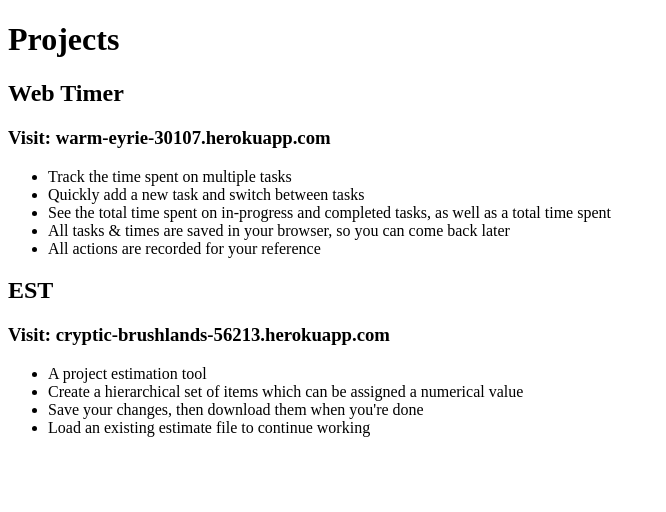
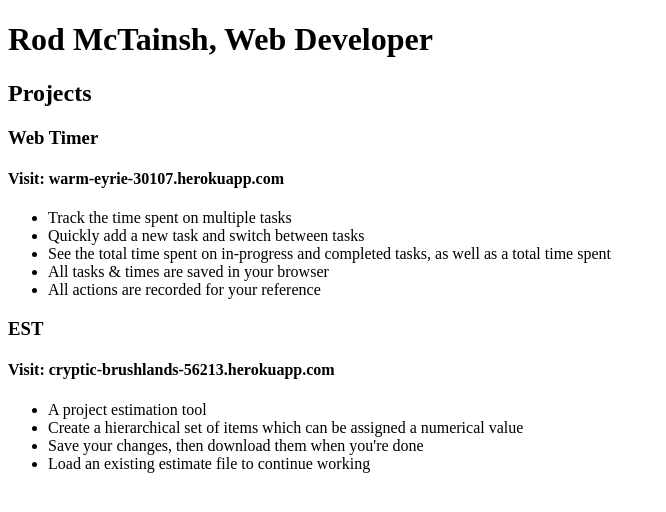
Before and after one commit to rodmctainsh/keyboard-protoype, a plain HTML site: page index.html in a window 1280 px wide. Shown: the whole page, without its empty margins (0-666 px from the left). Drawn offline with Linux system fonts and the light colour scheme.

Commit message:
Updated title and text

```diff
--- a/index.html
+++ b/index.html
@@ -1,7 +1,7 @@
 <!DOCTYPE html>
 <html lang="en-US" dir="ltr">
 <head>
-	<title>Projects</title>
+	<title>Projects | Rod McTainsh | Web Developer</title>
 	<meta name="description" content="">
 	<meta http-equiv="Content-type" content="text/html; charset=utf-8" />
 	<meta name="viewport" content="width=device-width">
@@ -14,18 +14,19 @@
 	</style>
 </head>
 <body>
-	<h1>Projects</h1>
-	<h2><a target="_blank" href="https://warm-eyrie-30107.herokuapp.com/">Web Timer</a></h2>
-	<h3>Visit: <a target="_blank" href="https://warm-eyrie-30107.herokuapp.com/">warm-eyrie-30107.herokuapp.com</a></h3>
+	<h1>Rod McTainsh, Web Developer</h1>
+	<h2>Projects</h2>
+	<h3><a target="_blank" href="https://warm-eyrie-30107.herokuapp.com/">Web Timer</a></h3>
+	<h4>Visit: <a target="_blank" href="https://warm-eyrie-30107.herokuapp.com/">warm-eyrie-30107.herokuapp.com</a></h4>
 	<ul>
 		<li>Track the time spent on multiple tasks</li>
 		<li>Quickly add a new task and switch between tasks</li>
 		<li>See the total time spent on in-progress and completed tasks, as well as a total time spent</li>
-		<li>All tasks & times are saved in your browser, so you can come back later</li>
+		<li>All tasks & times are saved in your browser</li>
 		<li>All actions are recorded for your reference</li>
 	</ul>
-	<h2><a target="_blank" href="https://cryptic-brushlands-56213.herokuapp.com/">EST</a></h2>
-	<h3>Visit: <a target="_blank" href="https://cryptic-brushlands-56213.herokuapp.com/">cryptic-brushlands-56213.herokuapp.com</a></h3>
+	<h3><a target="_blank" href="https://cryptic-brushlands-56213.herokuapp.com/">EST</a></h3>
+	<h4>Visit: <a target="_blank" href="https://cryptic-brushlands-56213.herokuapp.com/">cryptic-brushlands-56213.herokuapp.com</a></h4>
 	<ul>
 		<li>A project estimation tool</li>
 		<li>Create a hierarchical set of items which can be assigned a numerical value</li>
```
